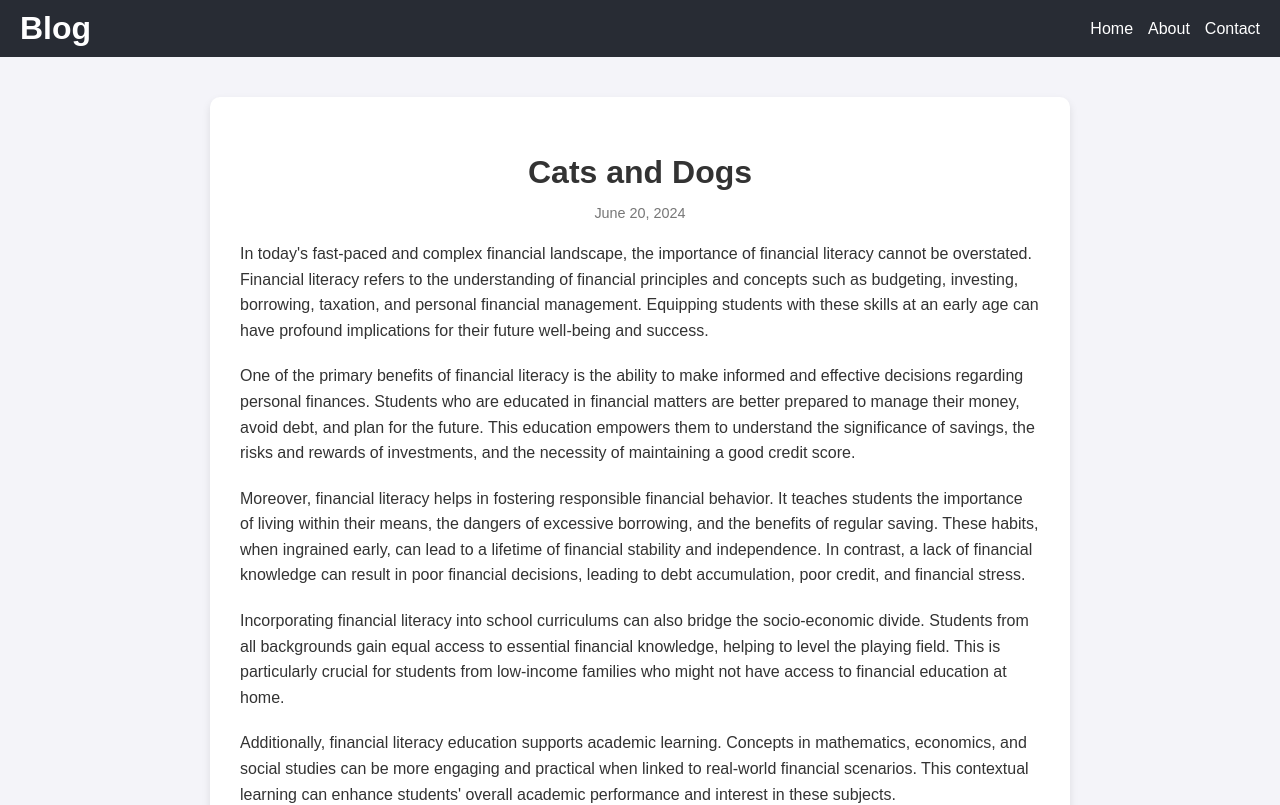
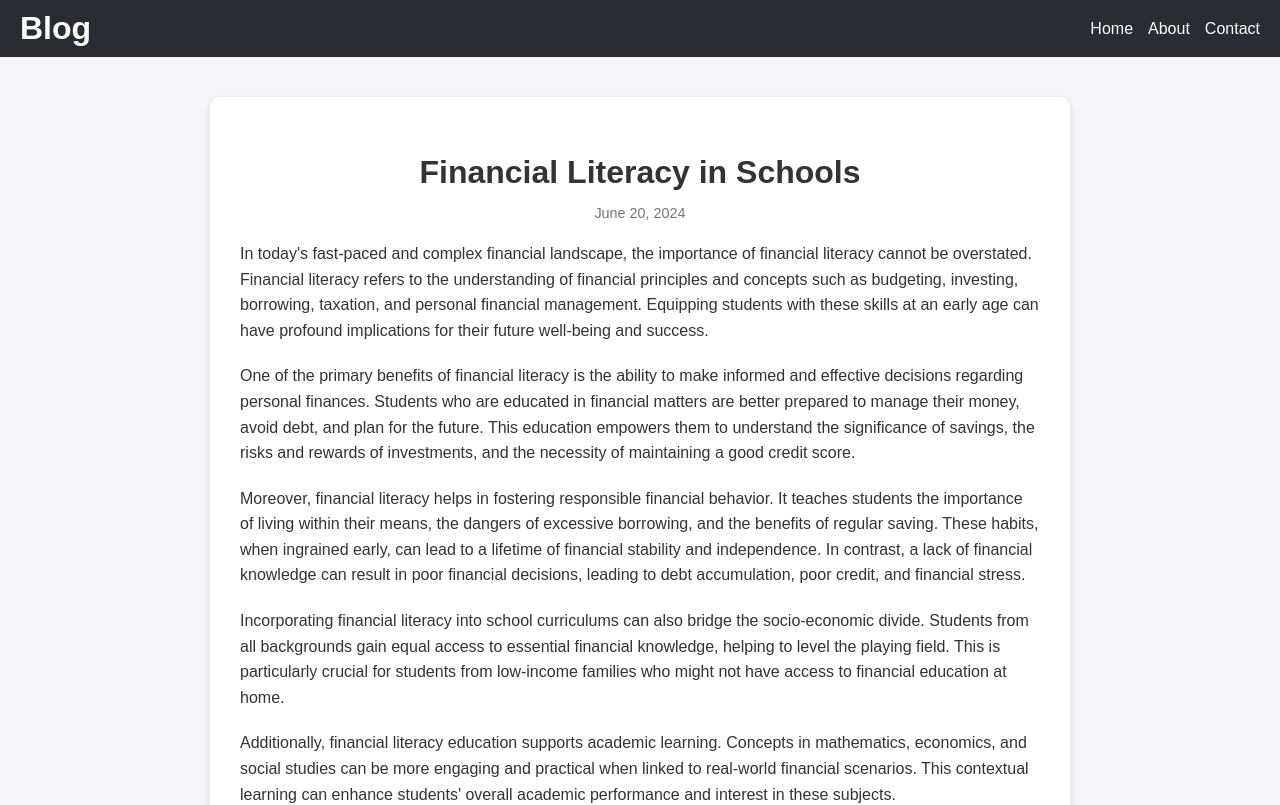
Before and after one commit to PranavBhujbal/test1, a React (Create React App) app: page / in a window 1280 px wide. Shown: the top 805 px of the page. Built offline with nearby package versions, Linux system fonts and the light colour scheme.

Commit message:
Updated Blog

```diff
--- a/src/components/Blog.js
+++ b/src/components/Blog.js
@@ -5,7 +5,7 @@ function Blog() {
   return (
     <div className="blog-container">
       <div className="blog-post">
-        <h2 className="blog-title">Cats and Dogs</h2>
+        <h2 className="blog-title">Financial Literacy in Schools</h2>
         <p className="blog-date">June 20, 2024</p>
         <div className="blog-content">
           <p>
```
